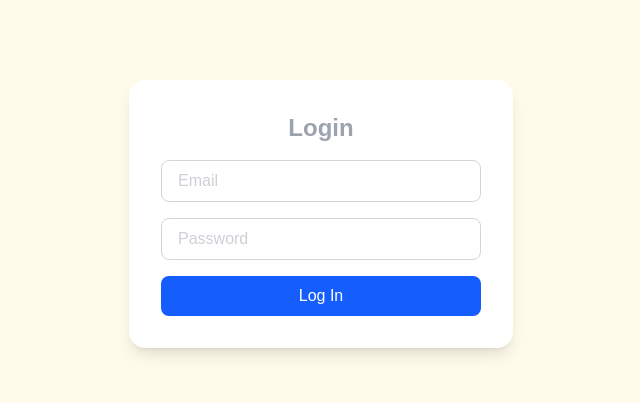
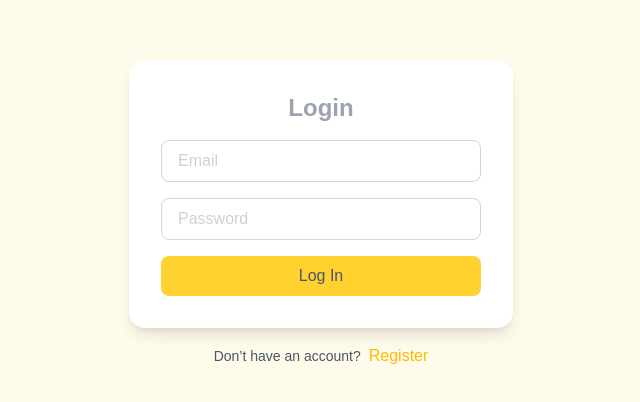
Before and after one commit to jadonahue/github_repo_explorer_frontend, a Next.js app: page /login in a window 1280 px wide. Shown: the part 186-588 px from the top of the page, without its empty margins (319-959 px from the left). Built offline with nearby package versions, Linux system fonts and the light colour scheme.

Commit message:
Update login & register page button color, add redirect option for login and register users.

```diff
--- a/src/app/login/page.tsx
+++ b/src/app/login/page.tsx
@@ -45,7 +45,7 @@ export default function LoginPage() {
     };
 
     return (
-        <main className="flex items-center justify-center min-h-screen">
+        <main className="flex flex-col items-center justify-center min-h-screen">
             <form
                 onSubmit={handleLogin}
                 className="bg-white p-8 rounded-2xl shadow-lg w-full max-w-sm space-y-4"
@@ -82,11 +82,22 @@ export default function LoginPage() {
                 {/* Submit button */}
                 <button
                     type="submit"
-                    className="w-full bg-blue-600 text-white py-2 rounded-lg hover:bg-blue-700 transition"
+                    className="w-full bg-amber-300 hover:bg-amber-400 dark:bg-cyan-500 dark:hover:bg-cyan-600 text-gray-600 dark:text-white py-2 rounded-lg transition"
                 >
                     Log In
                 </button>
             </form>
+            <div className="mt-4 text-center">
+                <span className="text-sm text-gray-600 dark:text-slate-500">
+                    Don’t have an account?
+                </span>
+                <button
+                    onClick={() => router.push('/register')}
+                    className="ml-2 text-amber-400 dark:text-cyan-500 hover:underline"
+                >
+                    Register
+                </button>
+            </div>
         </main>
     );
 }
--- a/src/app/register/page.tsx
+++ b/src/app/register/page.tsx
@@ -42,7 +42,7 @@ export default function RegisterPage() {
     };
 
     return (
-        <main className="flex items-center justify-center min-h-screen bg-gray-100">
+        <main className="flex flex-col items-center justify-center min-h-screen">
             <form
                 onSubmit={handleRegister}
                 className="bg-white p-8 rounded-2xl shadow-md w-full max-w-sm space-y-4"
@@ -88,11 +88,22 @@ export default function RegisterPage() {
 
                 <button
                     type="submit"
-                    className="w-full bg-green-600 text-white py-2 rounded-lg hover:bg-green-700"
+                    className="w-full bg-amber-300 hover:bg-amber-400 dark:bg-cyan-500 dark:hover:bg-cyan-600 text-gray-600 dark:text-white py-2 rounded-lg"
                 >
                     Sign Up
                 </button>
             </form>
+            <div className="mt-4 text-center">
+                <span className="text-sm text-gray-600 dark:text-slate-500">
+                    Already have an account?
+                </span>
+                <button
+                    onClick={() => router.push('/login')}
+                    className="ml-2 text-amber-400 dark:text-cyan-500 hover:underline"
+                >
+                    Login
+                </button>
+            </div>
         </main>
     );
 }
```
